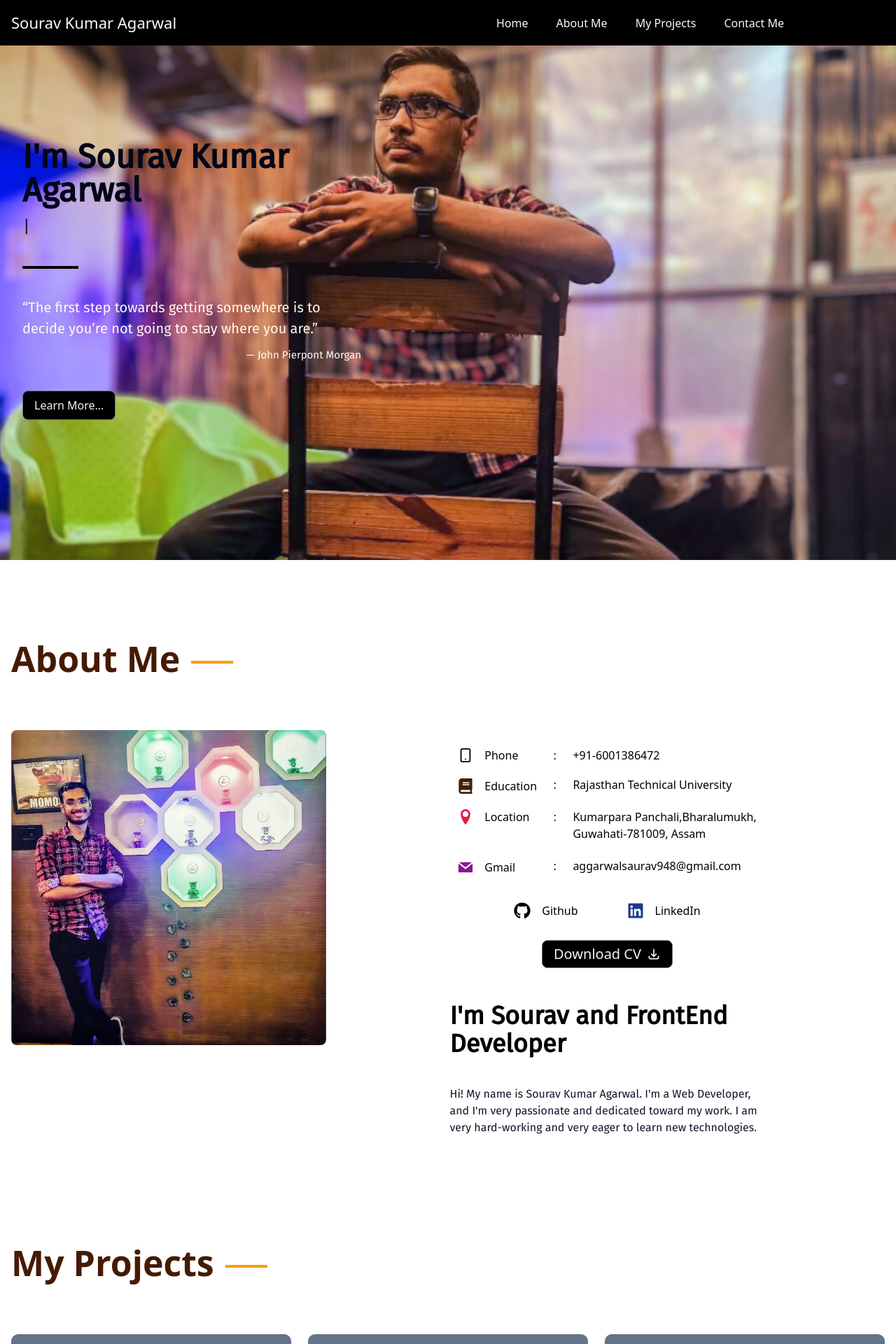
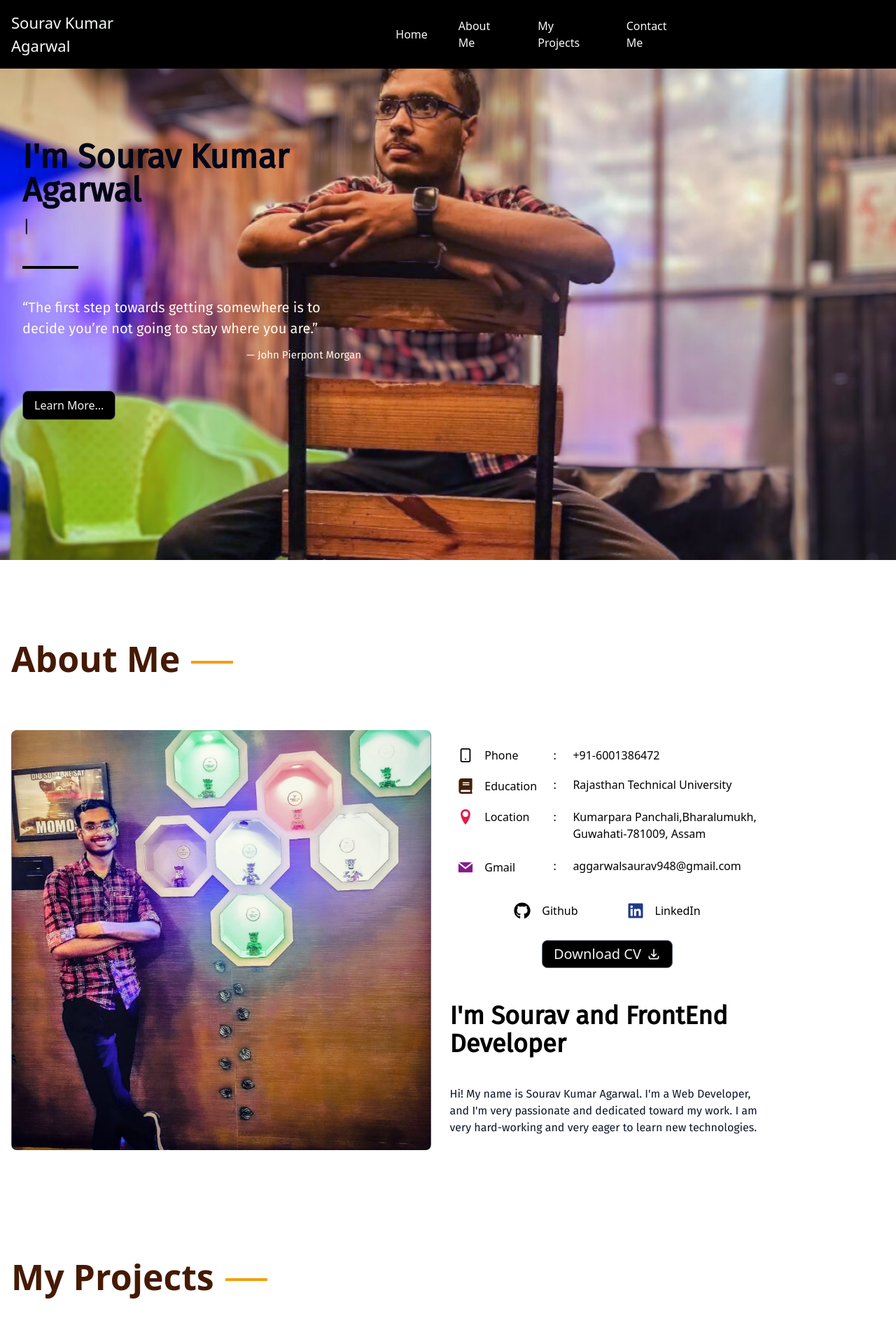
Before and after one commit to SouravKAgarwal/sourav-kr-agarwal, a Next.js app: page / in a window 1280 px wide. Shown: the top 1920 px of the page at 70% size. Built offline with nearby package versions, Linux system fonts and the light colour scheme.

Commit message:
Final fixes

```diff
--- a/pages/about.js
+++ b/pages/about.js
@@ -16,7 +16,7 @@ const About = () => {
         <Heading title="About Me" />
         <div className='grid grid-cols-1 md:grid-cols-2 gap-[5px]'>
             <div>
-                <Image className='rounded-[8px]' src="/aboutme.jpg" width={450} height={550} alt="" />
+                <Image className='rounded-[8px] md:w-[600px]' src="/aboutme.jpg" width={500} height={750} alt="" />
             </div>
             <div>
                 <div className='flex item-center w-[370px] md:w-[450px] justify-around mt-4'>
--- a/pages/navbar.js
+++ b/pages/navbar.js
@@ -8,7 +8,7 @@ const Navbar = ({toggleSideBar}) => {
     <div className='bg-black fixed top-0 w-[100%] z-10'>
       <div className='container flex mx-auto justify-between justify-items-end items-center py-4'>
         <div className='text-[22px] text-[#f8fafc] px-4 mx-0'>Sourav Kumar Agarwal</div>
-          <div className='hidden md:mx-[10rem] md:justify-around md:items-center md:flex gap-10'>
+          <div className='hidden md:mx-[19rem] md:justify-between md:items-center md:flex gap-11'>
             <Link href="#">
               <div className='text-[#f8fafc] hover:text-[#d4d4d8]'>Home</div>
             </Link>
```
